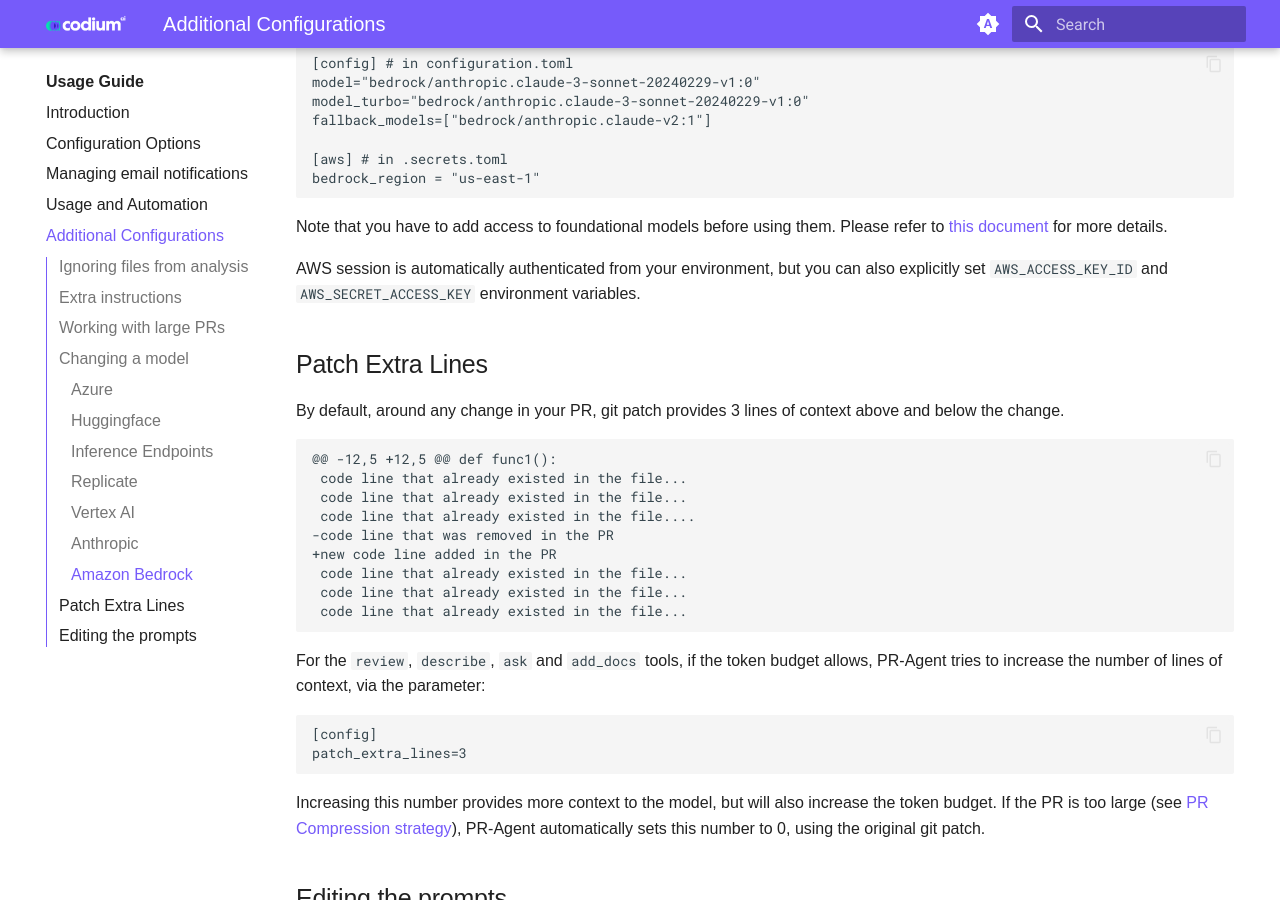
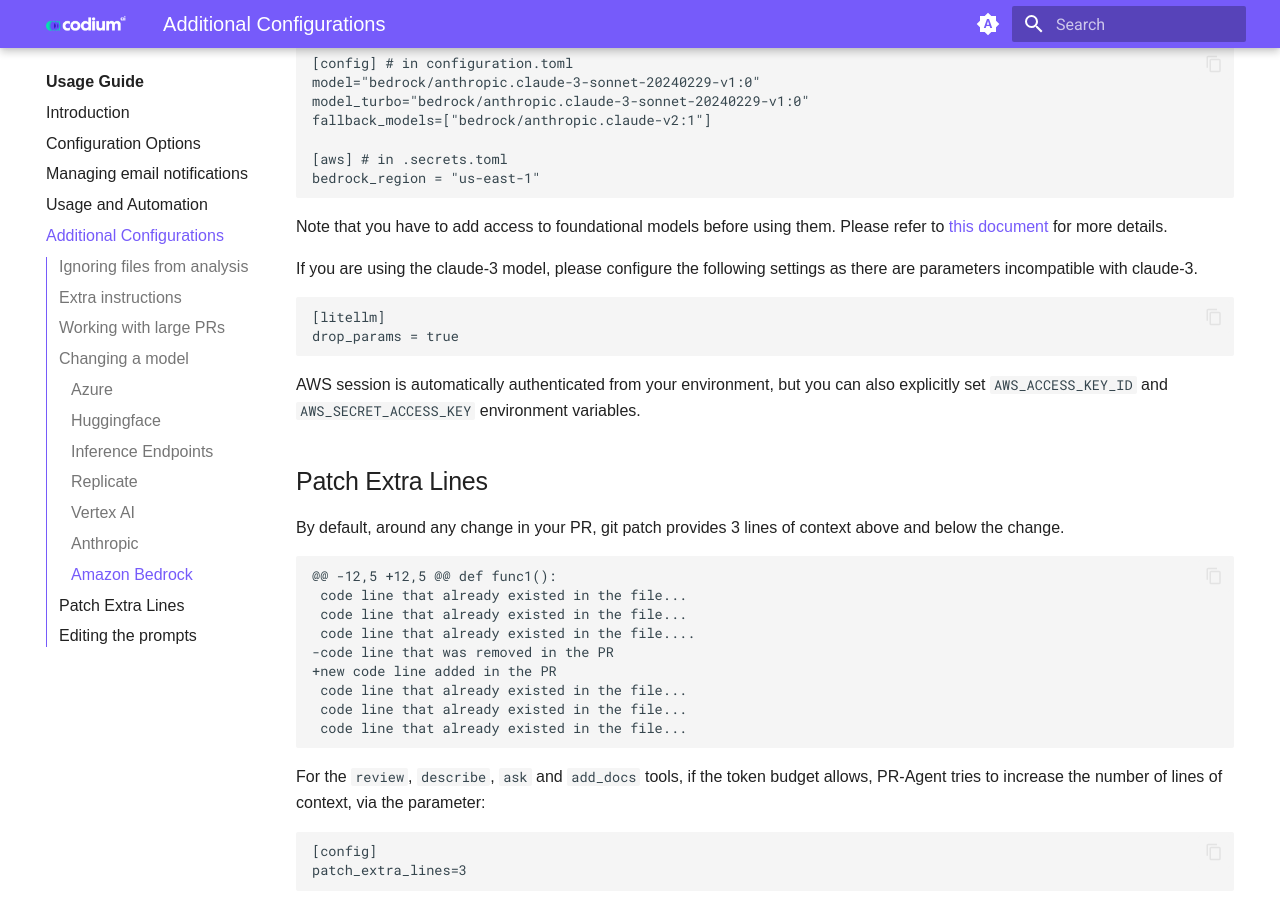
Before and after one commit to Codium-ai/pr-agent, an MkDocs documentation site: the page built from docs/docs/usage-guide/additional_configurations.md, in a window 1280 px wide and 900 px high, scrolled down 3778 px. Built offline with MkDocs 1.6.1 and Material for MkDocs 9.7.7, drawn with Linux system fonts in a browser that asks for light colours.

Commit message:
update docs

````diff
--- a/docs/docs/usage-guide/additional_configurations.md
+++ b/docs/docs/usage-guide/additional_configurations.md
@@ -172,6 +172,12 @@
 
 Note that you have to add access to foundational models before using them. Please refer to [this document](https://docs.aws.amazon.com/bedrock/latest/userguide/setting-up.html) for more details.
 
+If you are using the claude-3 model, please configure the following settings as there are parameters incompatible with claude-3.
+```
+[litellm]
+drop_params = true
+```
+
 AWS session is automatically authenticated from your environment, but you can also explicitly set `AWS_ACCESS_KEY_ID` and `AWS_SECRET_ACCESS_KEY` environment variables.
 
 
````
